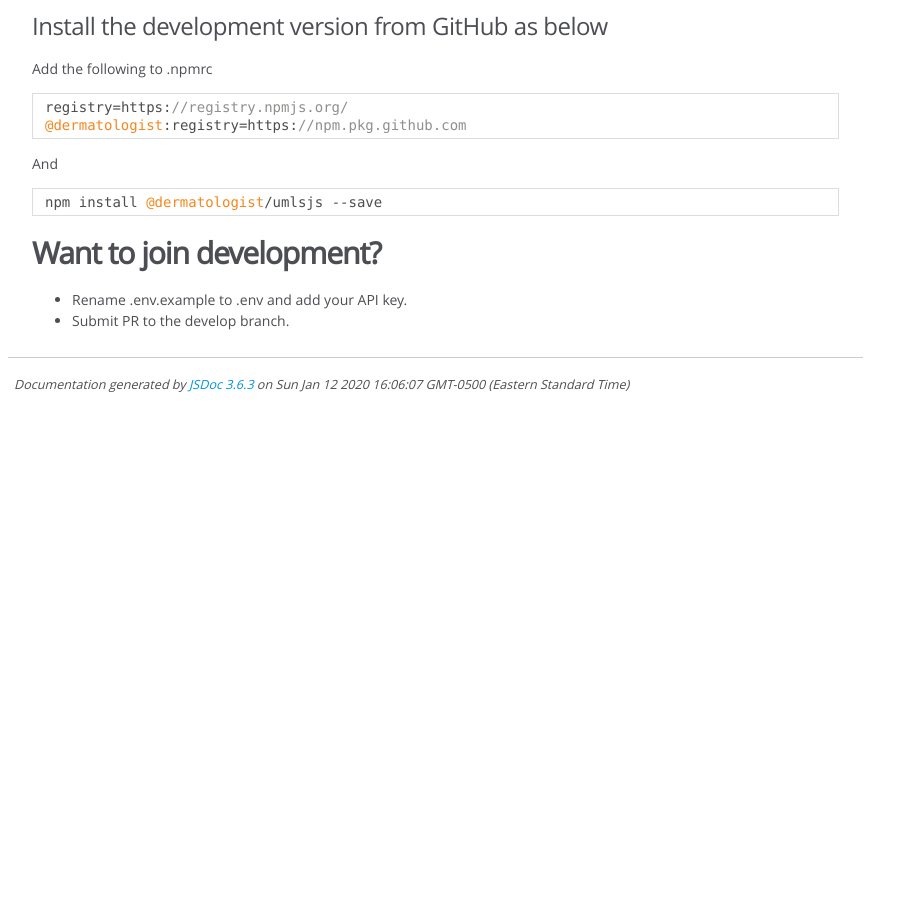
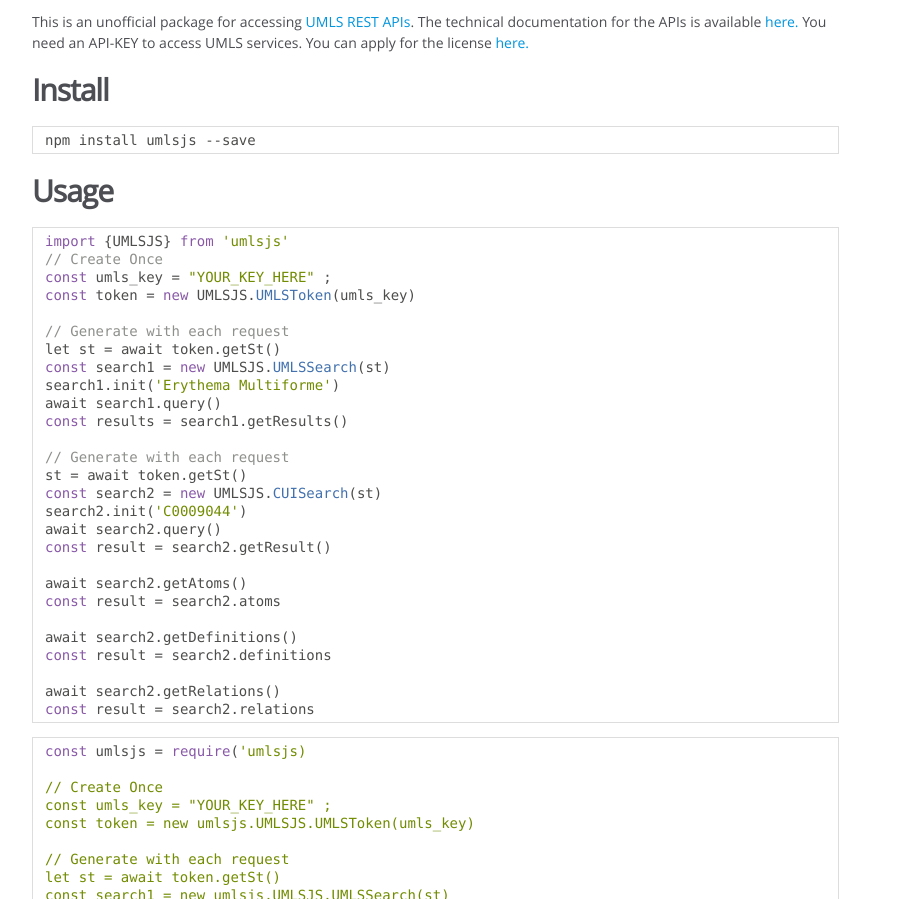
Before and after one commit to dermatologist/umlsjs, a website: page docs/index.html in a window 1280 px wide. Shown: the part 900-1799 px from the top of the page, without its empty margins (0-918 px from the left). Before the commit the page ends 1309 px from the top, so only its background shows below. Drawn offline with Linux system fonts and the light colour scheme.

```diff
--- a/docs/index.html
+++ b/docs/index.html
@@ -44,23 +44,58 @@
 
     <section>
         <article><h1>umlsjs (For UMLS REST APIs)</h1>
+<p><a href="https://github.com/dermatologist/fhir-questionnaire-render-react"><img src="https://forthebadge.com/images/badges/made-with-typescript.svg" alt="forthebadge"></a>
+<a href="https://www.npmjs.com/package/umlsjs"><img src="https://img.shields.io/npm/dt/umlsjs" alt="npm"></a>
+<a href="https://nuchange.ca"><img src="https://github.com/dermatologist/umlsjs/workflows/Publish/badge.svg" alt="Build"></a></p>
 <h2>About</h2>
-<p>This is an unofficial package for accessing <a href="https://documentation.uts.nlm.nih.gov/rest/home.html">UMLS REST APIs</a>. The technical documentation for the APIs is available <a href="https://documentation.uts.nlm.nih.gov/">here.</a> You need an API-KEY to access UMLS services. You can apply for the license <a href="https://uts.nlm.nih.gov/license.html">here.</a> This is still in early alpha and is not production ready. Please star the <a href="https://github.com/dermatologist/umlsjs">GitHub repo</a> to show your interest in this project or <a href="https://nuchange.ca/contact">contact me</a>.</p>
+<p>This is an unofficial package for accessing <a href="https://documentation.uts.nlm.nih.gov/rest/home.html">UMLS REST APIs</a>. The technical documentation for the APIs is available <a href="https://documentation.uts.nlm.nih.gov/">here.</a> You need an API-KEY to access UMLS services. You can apply for the license <a href="https://uts.nlm.nih.gov/license.html">here.</a></p>
 <h2>Install</h2>
 <pre class="prettyprint source"><code>npm install umlsjs --save
 
 </code></pre>
 <h2>Usage</h2>
-<ul>
-<li>Search</li>
-</ul>
-<pre class="prettyprint source"><code>import { UMLSSearch } from 'umlsjs'
-const search1 = new UMLSSearch(API_KEY)
+<pre class="prettyprint source"><code>import {UMLSJS} from 'umlsjs'
+// Create Once
+const umls_key = &quot;YOUR_KEY_HERE&quot; ;
+const token = new UMLSJS.UMLSToken(umls_key)
+
+// Generate with each request
+let st = await token.getSt()
+const search1 = new UMLSJS.UMLSSearch(st)
 search1.init('Erythema Multiforme')
 await search1.query()
 const results = search1.getResults()
+
+// Generate with each request
+st = await token.getSt()
+const search2 = new UMLSJS.CUISearch(st)
+search2.init('C0009044')
+await search2.query()
+const result = search2.getResult()
+
+await search2.getAtoms()
+const result = search2.atoms
+
+await search2.getDefinitions()
+const result = search2.definitions
+
+await search2.getRelations()
+const result = search2.relations
 </code></pre>
-<h2>Refer <a href="https://github.com/dermatologist/umlsjs/wiki/Instructions">wiki</a> for more instructions</h2>
+<pre class="prettyprint source"><code>const umlsjs = require('umlsjs)
+
+// Create Once
+const umls_key = &quot;YOUR_KEY_HERE&quot; ;
+const token = new umlsjs.UMLSJS.UMLSToken(umls_key)
+
+// Generate with each request
+let st = await token.getSt()
+const search1 = new umlsjs.UMLSJS.UMLSSearch(st)
+</code></pre>
+<h3>pagination</h3>
+<pre class="prettyprint source"><code>nextPage()
+nextPage(2)
+</code></pre>
 <h2>More to come</h2>
 <ul>
 <li>UMLSContent</li>
@@ -69,20 +104,14 @@
 <li>UMLSContentView</li>
 <li>UMLSCrosswalk</li>
 </ul>
-<h3>Install the development version from GitHub as below</h3>
-<p>Add the following to .npmrc</p>
-<pre class="prettyprint source"><code>registry=https://registry.npmjs.org/
-@dermatologist:registry=https://npm.pkg.github.com
-
-</code></pre>
-<p>And</p>
-<pre class="prettyprint source"><code>npm install @dermatologist/umlsjs --save
-
-</code></pre>
 <h2>Want to join development?</h2>
 <ul>
 <li>Rename .env.example to .env and add your API key.</li>
 <li>Submit PR to the develop branch.</li>
+</ul>
+<h2>Contributor(s)</h2>
+<ul>
+<li><a href="https://nuchange.ca">Bell Eapen</a> | <a href="https://twitter.com/beapen"><img src="https://img.shields.io/twitter/follow/beapen?style=social" alt="Twitter Follow"></a></li>
 </ul></article>
     </section>
 
@@ -100,7 +129,7 @@
 <br class="clear">
 
 <footer>
-    Documentation generated by <a href="https://github.com/jsdoc/jsdoc">JSDoc 3.6.3</a> on Sun Jan 12 2020 16:06:07 GMT-0500 (Eastern Standard Time)
+    Documentation generated by <a href="https://github.com/jsdoc/jsdoc">JSDoc 3.6.7</a> on Sun Jul 18 2021 15:35:12 GMT+0000 (Coordinated Universal Time)
 </footer>
 
 <script> prettyPrint(); </script>
--- /dev/null
+++ b/tsdoc.json
@@ -0,0 +1,6 @@
+{
+    "plugins": ["jsdoc-plugin-typescript"],
+    "typescript": {
+        "moduleRoot": "src"
+    }
+}
```
Also changed, not shown: package.json (+5 -4 lines), .github/workflows/bump.yml, .github/workflows/docs.yml (added), 1 other file.
